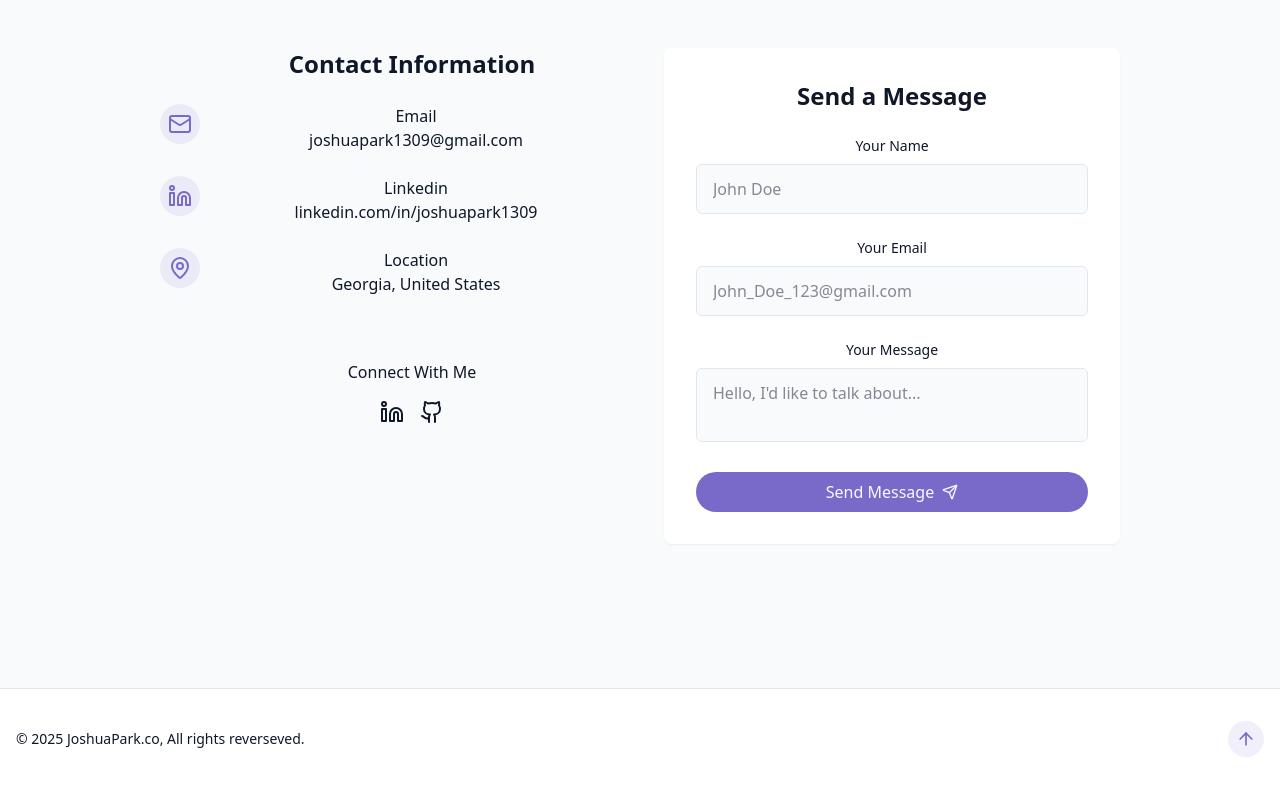
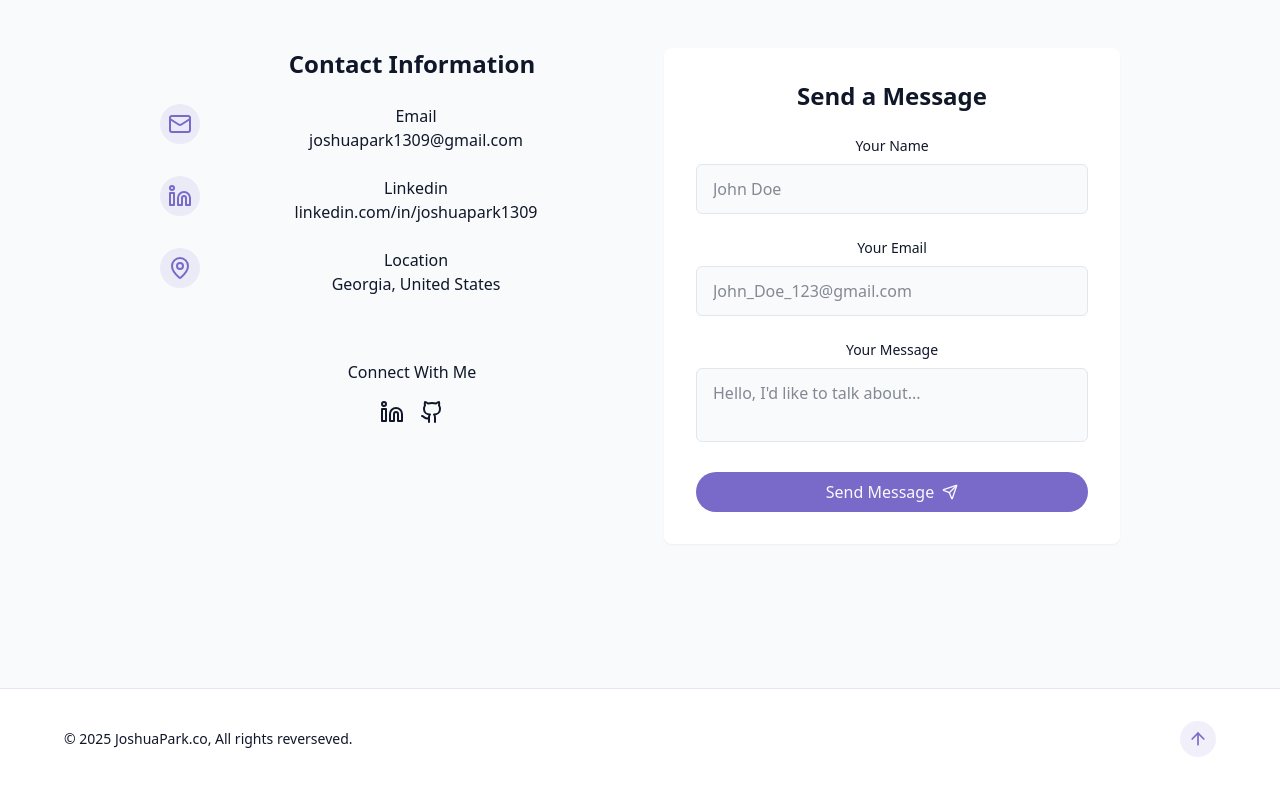
Before and after one commit to joshuapark2/Jpark_Portfolio_V2, a React (Vite) app: page / in a window 1280 px wide. Shown: the part 3768-4563 px from the top of the page. Built offline with nearby package versions, Linux system fonts and the light colour scheme.

Commit message:
Update Footer.jsx

```diff
--- a/src/components/Footer.jsx
+++ b/src/components/Footer.jsx
@@ -2,7 +2,7 @@ import { ArrowUp } from "lucide-react";
 
 export const Footer = () => {
   return (
-    <footer className="py-12 px-4 bg-card relative border-t border-border mt-12 pt-8 flex flex-wrap justify-between items-center">
+    <footer className="py-12 px-16 2xl:px-70 bg-card relative border-t border-border mt-12 pt-8 flex flex-wrap justify-between items-center">
       <p className="text-sm text-muted-foreground">
         &copy; {new Date().getFullYear()} JoshuaPark.co, All rights reverseved.
       </p>
```
